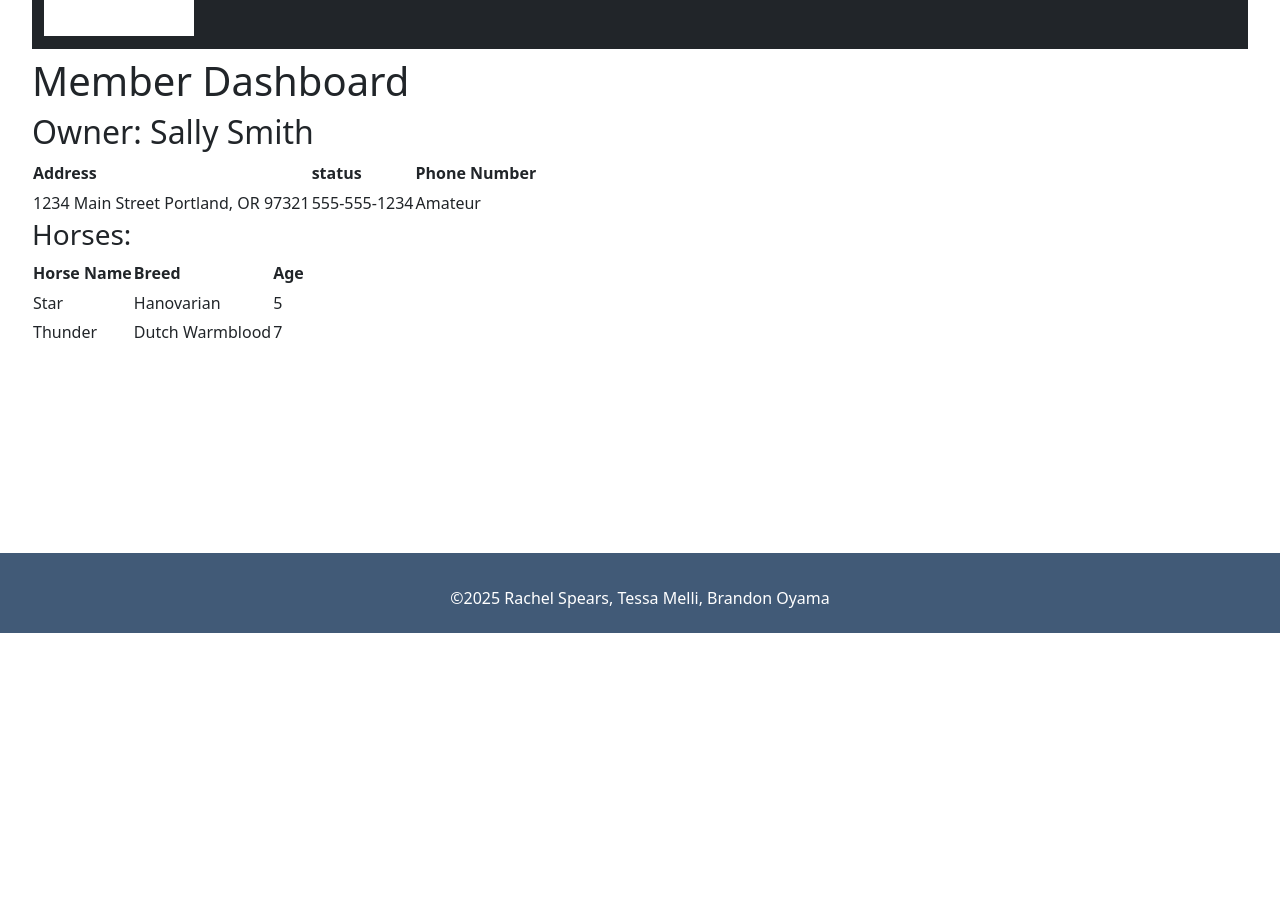
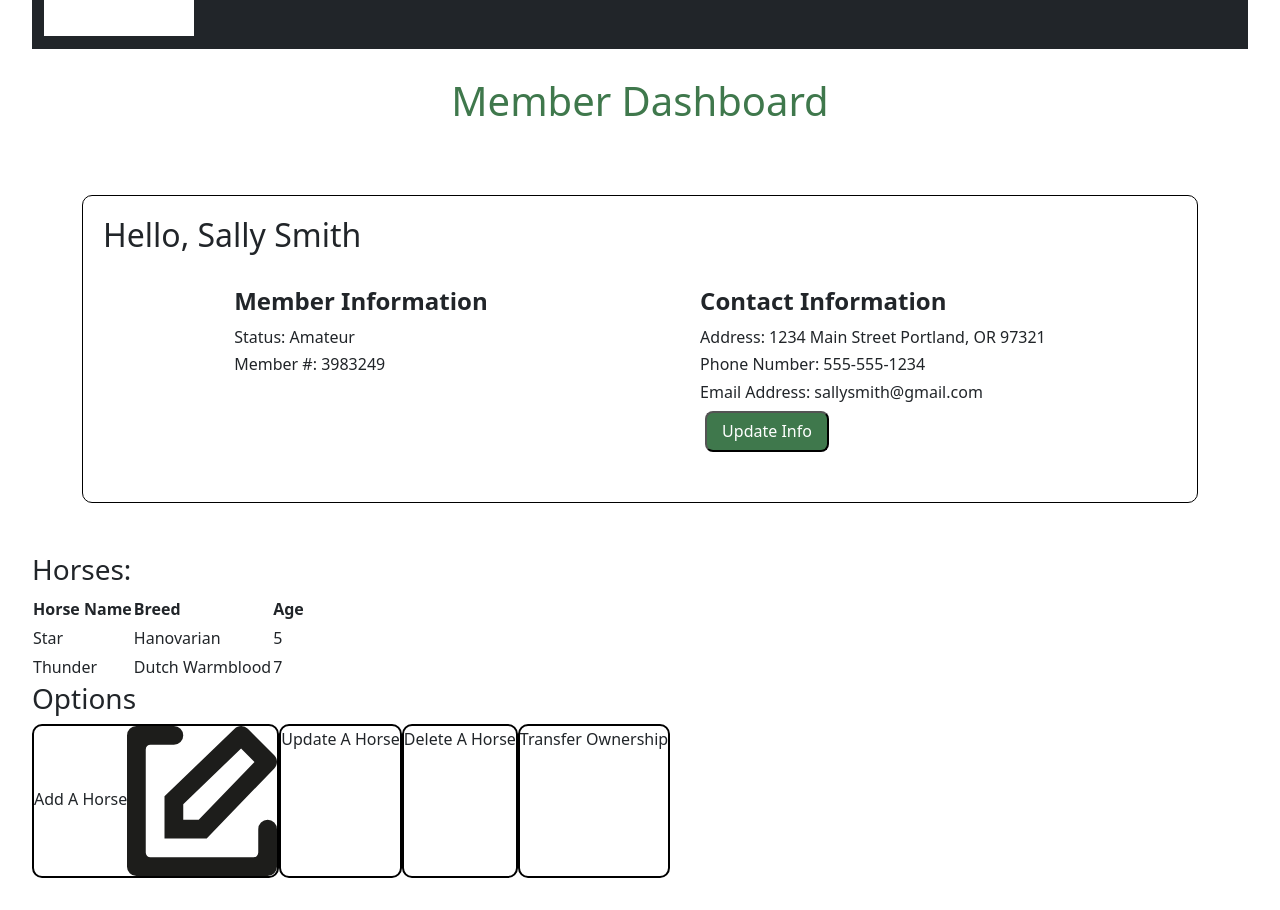
Before and after one commit to Rosepetal2022/Member_and_Points_Manager, a React (Create React App) app in the folder frontend/member_and_points_manager/: page /MemberHome in a window 1280 px wide. Shown: the part 167-1077 px from the top of the page. Before the commit the page ends 800 px from the top, so only its background shows below. Built offline with nearby package versions, Linux system fonts and the light colour scheme.

Commit message:
adding styling to member dashboard

```diff
--- a/frontend/member_and_points_manager/src/App.css
+++ b/frontend/member_and_points_manager/src/App.css
@@ -3,6 +3,28 @@ body {
   line-height: 1.7;
   padding: 2rem; }
 
+:root {
+  --primary-color: #415a77;
+  --secondary-color: #3F784C;
+  --white: #ffffff;
+  --black: #000000;
+}
+
+  /*START: Button Styles*/
+  .primary-btn {
+    color: var(--white);
+    background-color: var(--primary-color);
+  }
+
+  .secondary-btn {
+    color: var(--white);
+    background-color: var(--secondary-color);
+    border-radius: 8px;
+    padding: 5px 15px;
+    margin: 5px;
+  }
+
+  /*END: Button Styles*/
 
 /*START: Login Card */
 #login-card {
@@ -22,8 +44,38 @@ body {
   padding: 2rem;
   width: 100%;
   height: 5rem;
-  color: white;
+  color: var(--white);
   text-align: center;
-  background-color: #415a77;
+  background-color: var(--pirmary-color);
   }
 /*END: Footer styles*/
+
+/*START Member Dashboard*/
+.member-dashboard--container {
+  border: 1px solid var(--black);
+  border-radius: 10px;
+  padding: 20px;
+  margin: 50px;
+}
+
+.member-dashboard--main-header {
+  padding: 20px;
+  text-align: center;
+  color: var(--secondary-color);
+}
+
+.member-dashboard--info {
+  display: flex;
+  padding: 25px;
+  justify-content:space-around;
+}
+
+.member-dashboard--options {
+  display:flex;
+}
+
+.member-dashboard--card {
+  border: 2px solid var(--black);
+  border-radius: 10px;
+}
+/*END Member Dashboard*/
--- a/frontend/member_and_points_manager/src/pages/MemberHome.js
+++ b/frontend/member_and_points_manager/src/pages/MemberHome.js
@@ -4,7 +4,7 @@ const ownersData = [
   {
     ownerName: 'Sally Smith',
     ownerData: [
-        {Address: '1234 Main Street Portland, OR 97321', PhoneNumber: '555-555-1234', Status: 'Amateur'}
+      { Address: '1234 Main Street Portland, OR 97321', PhoneNumber: '555-555-1234', Status: 'Amateur', MemberNumber: 3983249, EmailAddress: "sallysmith@gmail.com" }
     ],
     horses: [
       { horseName: 'Star', breed: 'Hanovarian', age: 5 },
@@ -17,28 +17,34 @@ const ownersData = [
 const MemberHome = () => {
   return (
     <div>
-      <h1>Member Dashboard</h1>
+      <h1 class="member-dashboard--main-header">Member Dashboard</h1>
+      <div className="member-dashboard--container">
         {ownersData.map((owner, index) => (
           <div key={index} className="owner-section">
-          <h2>Owner: {owner.ownerName}</h2>
-          <table>
-              <thead>
-                <tr>
-                  <th>Address</th>
-                  <th>status</th>
-                  <th>Phone Number</th>
-                </tr>
-              </thead>
-              <tbody>
-                {owner.ownerData.map((owner, idx) => (
-                  <tr key={idx}>
-                    <td>{owner.Address}</td>
-                    <td>{owner.PhoneNumber}</td>
-                    <td>{owner.Status}</td>
-                  </tr>
+            <h2>Hello, {owner.ownerName}</h2>
+            <div>
+              {owner.ownerData.map((data, dataIndex) => (
+                <div class="member-dashboard--info" key={dataIndex}>
+                  <div class="member-dashboard--info-details">
+                    <h4><strong>Member Information</strong></h4>
+                    <div>Status: {data.Status}</div>
+                    <div>Member #: {data.MemberNumber}</div>
+                  </div>
+                  <div class="member-dashboard--info-details">
+                    <h4><strong>Contact Information</strong></h4>
+                    <div>Address: {data.Address}</div>
+                    <div>Phone Number: {data.PhoneNumber}</div>
+                    <div>Email Address: {data.EmailAddress}</div>
+                    <button class="secondary-btn">Update Info</button>
+                  </div>
+
+                </div>
               ))}
-              </tbody>
-            </table>
+            </div>
+          </div>
+        ))}
+      </div>
+
       <div className="horses-section">
         <h3>Horses:</h3>
         <table>
@@ -50,19 +56,38 @@ const MemberHome = () => {
             </tr>
           </thead>
           <tbody>
-                {owner.horses.map((horse, idx) => (
+            {ownersData.flatMap((owner) =>
+              owner.horses.map((horse, idx) => (
                 <tr key={idx}>
                   <td>{horse.horseName}</td>
                   <td>{horse.breed}</td>
                   <td>{horse.age}</td>
                 </tr>
-                ))}
+              ))
+            )}
           </tbody>
         </table>
       </div>
+      <h3>Options</h3>
+      <div class="member-dashboard--options">
+            <div class="member-dashboard--card">Add A Horse
+              <img
+                        alt="Edit Icon"
+                        src={require('../images/edit.svg')}
+                        style={{
+                            height: 150,
+                            width: 150
+                        }}
+                    />
+
             </div>
-      ))}
+            <div class="member-dashboard--card">Update A Horse</div>
+            <div class="member-dashboard--card">Delete A Horse</div>
+            <div class="member-dashboard--card">Transfer Ownership</div>
+
       </div>
+    </div>
+
   );
 };
 
```
Also changed, not shown: frontend/member_and_points_manager/src/images/edit.svg (added). Lines whose indentation alone changed are shown as unchanged.
